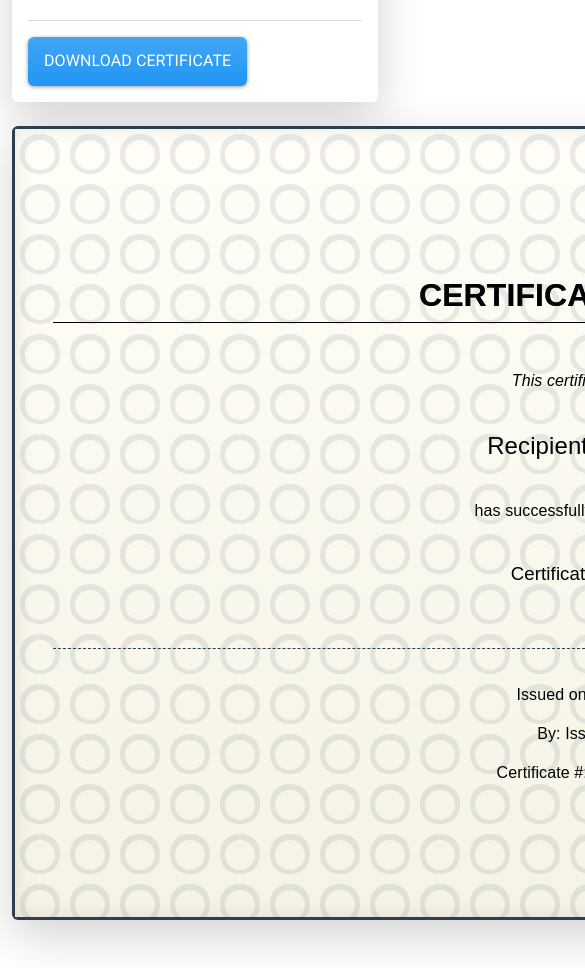
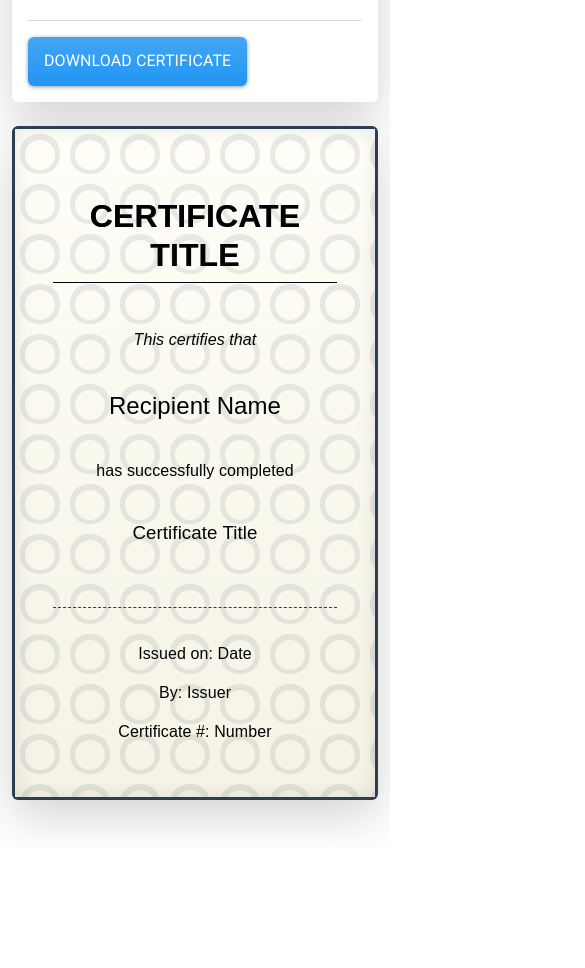
Before and after one commit to tungpham42/giaykhen, a React (Create React App) app: page / in a window 390 px wide. Shown: the part 1505-2473 px from the top of the page, 585 px wide, since content can reach past the window. After the commit the page ends 2353 px from the top, so only its background shows below. Built offline with nearby package versions, Linux system fonts and the light colour scheme.

Commit message:
Update CertificateBuilder.js

```diff
--- a/src/CertificateBuilder.js
+++ b/src/CertificateBuilder.js
@@ -67,6 +67,7 @@ const CertificateBuilder = () => {
       const canvas = await html2canvas(element, {
         scale: window.devicePixelRatio || 2,
         useCORS: true,
+        allowTaint: true, // Allow tainted canvas (less secure, use cautiously)
         logging: false,
         width: element.scrollWidth,
         height: element.scrollHeight,
@@ -74,6 +75,7 @@ const CertificateBuilder = () => {
         scrollY: 0,
         windowWidth: element.scrollWidth,
         windowHeight: element.scrollHeight,
+        foreignObjectRendering: true, // Handle custom fonts/SVGs
       });
 
       const imgData = canvas.toDataURL("image/png", 1.0);
@@ -106,10 +108,21 @@ const CertificateBuilder = () => {
     }
   }, [validateForm]);
 
+  const isMobile = window.innerWidth <= 768; // Simple mobile detection
+
   const certificateStyles = {
     backgroundColor: styles.backgroundColor,
     color: styles.textColor,
     fontFamily: styles.fontFamily,
+  };
+
+  const previewStyles = {
+    ...certificateStyles,
+    width: isMobile ? "100%" : "297mm",
+    height: isMobile ? "auto" : "210mm",
+    transform: isMobile ? "none" : "scale(1)",
+    transformOrigin: "top left",
+    overflow: "hidden",
   };
 
   // Modified templates without logo
@@ -780,14 +793,7 @@ const CertificateBuilder = () => {
         <Col md={12}>
           <Card
             className="certificate-preview shadow-lg"
-            style={{
-              ...certificateStyles,
-              width: "297mm",
-              height: "210mm",
-              transform: "scale(1)",
-              transformOrigin: "top left",
-              overflow: "hidden",
-            }}
+            style={previewStyles}
             ref={certificateRef}
           >
             <Card.Body className="certificate-body">
```
